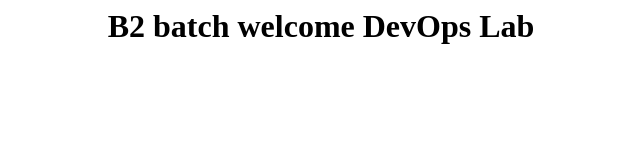
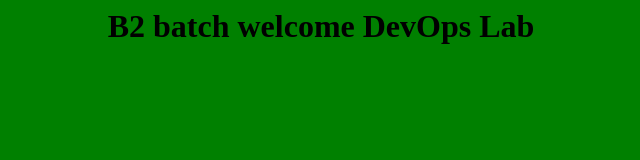
Before and after one commit to sveridevops/b2exp52, a plain HTML site: page index.html in a window 1280 px wide. Shown: the whole page, without its empty margins (319-959 px from the left). Drawn offline with Linux system fonts and the light colour scheme.

Commit message:
Changed the color

```diff
--- a/index.html
+++ b/index.html
@@ -1,5 +1,5 @@
 <html>
-<bodyl bgcolor=green>
+<body bgcolor=green>
 <h1>
 <center>B2 batch welcome DevOps Lab</center>
 </h1>
```
